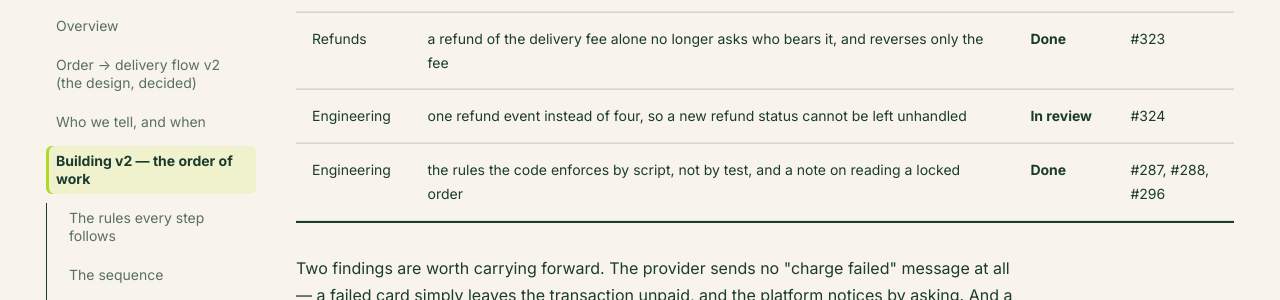
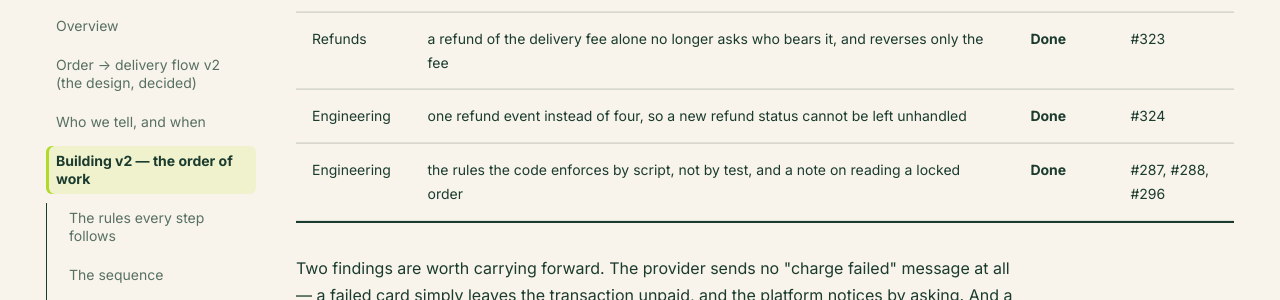
Before and after one commit to cropdoor/cropdoor-almanac, an MkDocs documentation site: the page built from docs/domain/order-delivery-flow-v2-build-order.md, in a window 1280 px wide and 900 px high, scrolled down 10953 px. Shown: the part 153-453 px from the top of the window. Built offline with MkDocs 1.6.1 and Material for MkDocs 9.7.7, drawn with Linux system fonts in a browser that asks for light colours; some web fonts are replaced; comment, search, counter and statistics services are not loaded.

Commit message:
tracker: one refund event instead of four is done (#324)

```diff
--- a/docs/domain/order-delivery-flow-v2-build-order.md
+++ b/docs/domain/order-delivery-flow-v2-build-order.md
@@ -141,7 +141,7 @@ Found while building step 3's refunds and while testing against the real payment
 | Refunds | a refusal no payment could reach is gone — cash is refunded by transfer, and an online payment always has its charge reference | **Done** | #322 |
 | Engineering | the live-testing runbook no longer says a Paystack refund can be pushed along from the dashboard — it cannot; wait for it | **Done** | #321 |
 | Refunds | a refund of the delivery fee alone no longer asks who bears it, and reverses only the fee | **Done** | #323 |
-| Engineering | one refund event instead of four, so a new refund status cannot be left unhandled | **In review** | #324 |
+| Engineering | one refund event instead of four, so a new refund status cannot be left unhandled | **Done** | #324 |
 | Engineering | the rules the code enforces by script, not by test, and a note on reading a locked order | **Done** | #287, #288, #296 |
 
 Two findings are worth carrying forward. The provider sends no "charge failed" message at all — a failed card simply leaves the transaction unpaid, and the platform notices by asking. And a payment attempt now says why it did not count, which is what a refund-by-hand needs: the attempt itself names the charge to give back.
```
